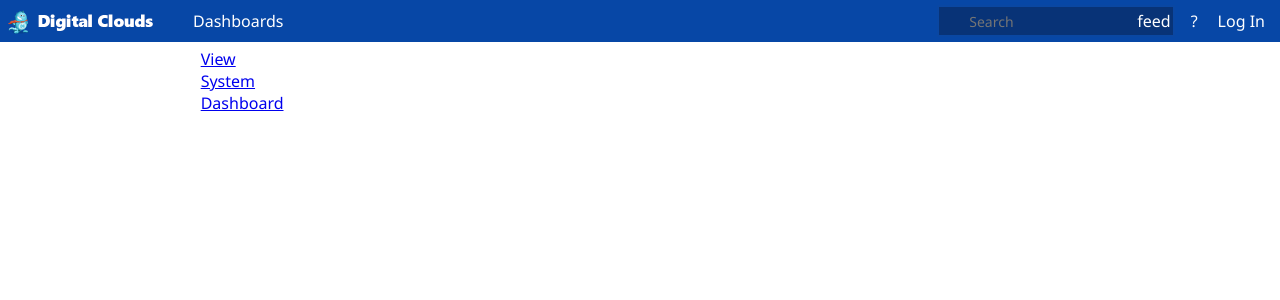
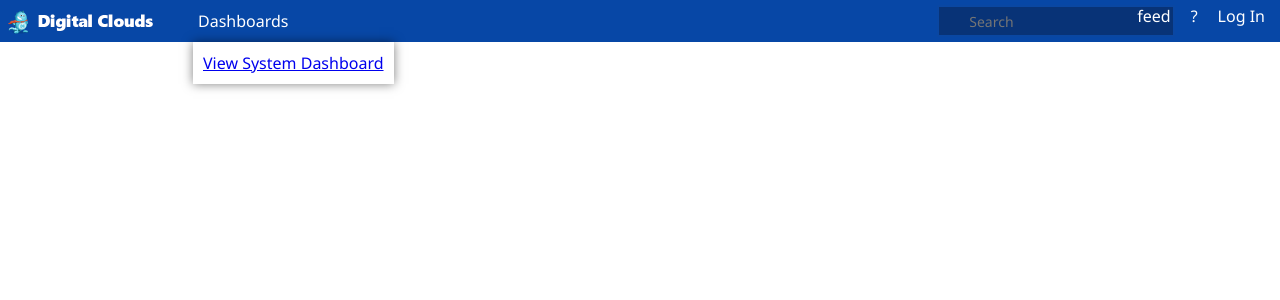
Before and after one commit to DmitryYamshikov/JiraTest, a Vue app: page / in a window 1280 px wide. Shown: the top 300 px of the page. Built offline with nearby package versions, Linux system fonts and the light colour scheme.

Commit message:
минорные изменения

```diff
--- a/src/components/HeaderSection.vue
+++ b/src/components/HeaderSection.vue
@@ -6,7 +6,7 @@
          </a>
 
          <div class="header-dashboard dropdown">
-        <span>Dashboards</span>
+            <div>Dashboards</div>
             <ul class="header-dashboard__drop">
                <li>
                   <a href="#">View System Dashboard</a>
@@ -31,11 +31,8 @@
    </header>
 </template>
 <script>
-
    export default {
-    components: {
-
-    }
+      components: {},
    };
 </script>
 <style lang="scss">
@@ -49,7 +46,7 @@
       &__right,
       &__left {
          display: flex;
-       align-items: center;
+         align-items: stretch;
       }
 
       &__right-links {
@@ -70,16 +67,30 @@
       }
    }
    .header-dashboard {
-     color:#fff;
+      color: #fff;
       cursor: pointer;
       position: relative;
-    /* .header-dashboard__drop */
+      &>div {
+        height: 100%;
+        display: flex;
+        align-items: center;
+        padding: 0 5px;
+        &:hover {
+          background-color: #083376;
+        }
+      }
 
       &__drop {
+        list-style-type: none;
          position: absolute;
-       top: 100%;
-       right: 0;
+         top: 120%;
+         left: 0;
          width: auto;
+         margin: 0;
+         padding: 10px;
+         background-color: #fff;
+         width: max-content;
+         box-shadow: 0 0 10px rgba(0,0,0,0.5);
       }
    }
    .dropdown {
@@ -91,23 +102,20 @@
          padding-left: 30px;
          height: 32px;
          background-color: #083377;
-      color:#fff;
+         color: #fff;
          border: 2px solid #0a47a2;
          font-size: 14px;
       }
    }
    .header-link {
-    color:#fff;
+      color: #fff;
       cursor: pointer;
 
       &_feedback {
       }
 
-
-
       &_help {
       }
-
 
       &_login {
       }
```
Lines whose indentation alone changed are shown as unchanged.
